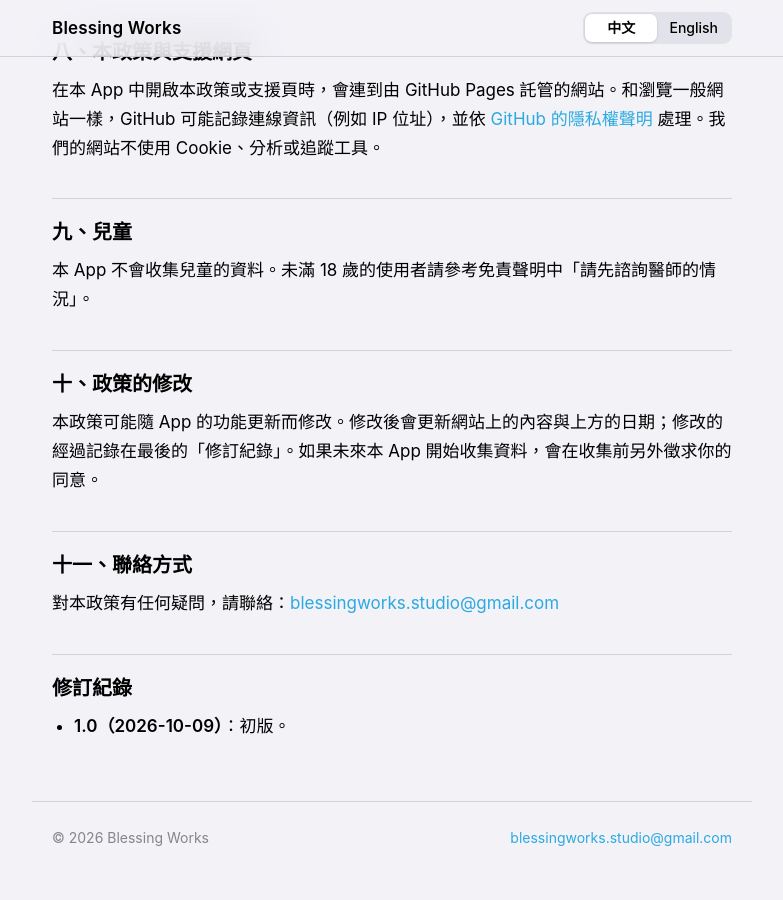
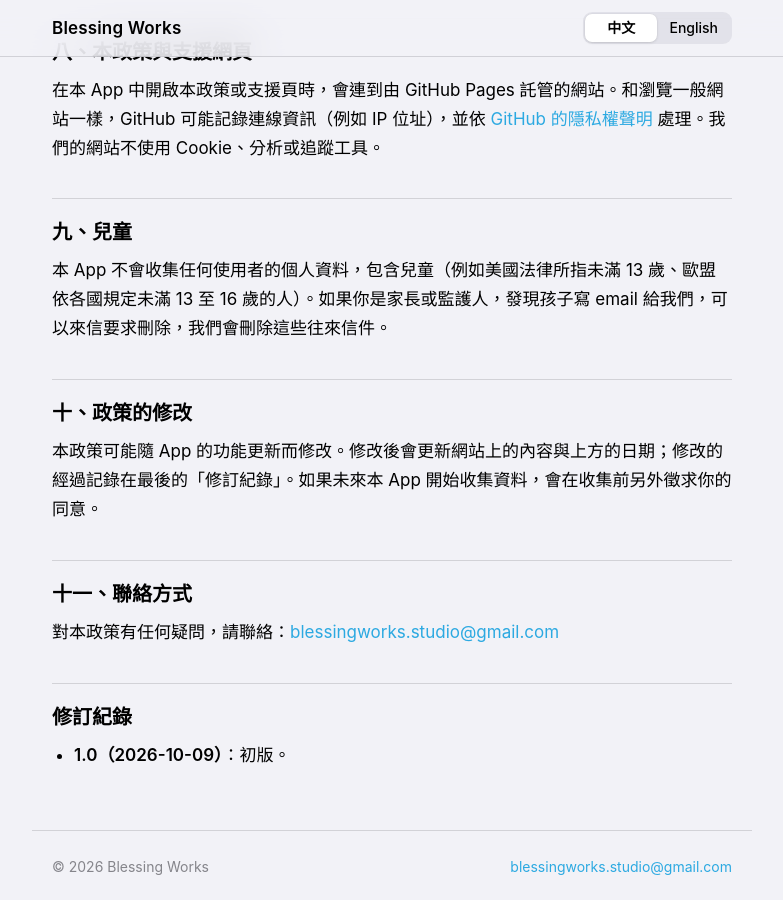
Before and after one commit to blessingworks/blessingworks.github.io, a Jekyll site: the page built from aquatrace/privacy/index.md, in a window 1280 px wide and 900 px high, scrolled down 2440 px. Shown: the whole window, without its empty margins (248-1031 px from the left). Built offline with Jekyll 4.4.1, drawn with Linux system fonts in a browser that asks for light colours.

Commit message:
隱私權政策的兒童一節寫清楚年齡與家長要求刪除，拿掉和隱私無關的未滿 18 歲那句

```diff
--- a/aquatrace/privacy/index.md
+++ b/aquatrace/privacy/index.md
@@ -68,7 +68,7 @@ updated: 2026-10-09
 
 ## 九、兒童
 
-本 App 不會收集兒童的資料。未滿 18 歲的使用者請參考免責聲明中「請先諮詢醫師的情況」。
+本 App 不會收集任何使用者的個人資料，包含兒童（例如美國法律所指未滿 13 歲、歐盟依各國規定未滿 13 至 16 歲的人）。如果你是家長或監護人，發現孩子寫 email 給我們，可以來信要求刪除，我們會刪除這些往來信件。
 
 ## 十、政策的修改
 
```
Also changed, not shown: en/aquatrace/privacy/index.md (+1 -1 lines).
